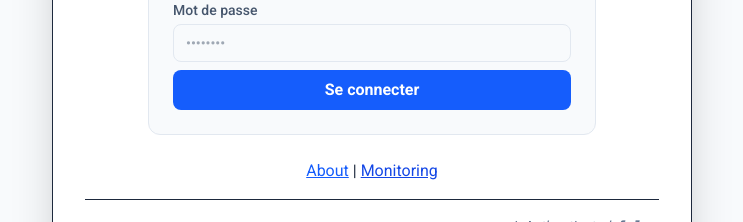
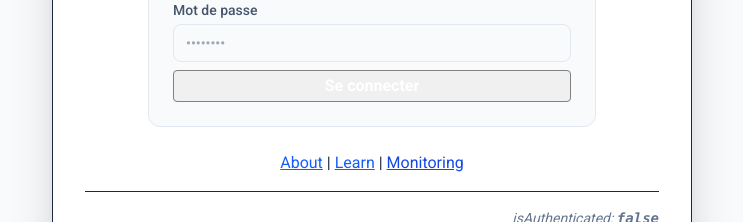
Before and after one commit to GrCOTE7/pyproject_template, a React (Vite) app in the folder frontend/: page / in a window 1280 px wide. Shown: the part 281-503 px from the top of the page, without its empty margins (268-1011 px from the left). Built offline with nearby package versions, Linux system fonts and the light colour scheme; no server answers.

Commit message:
add Learn page

```diff
--- a/frontend/src/App.jsx
+++ b/frontend/src/App.jsx
@@ -1,6 +1,6 @@
 import { useEffect, useState } from "react";
 import { Link } from "react-router-dom";
-import HelloWorld from "./Hello";
+import HelloWorld from "./components/Hello";
 import { useBackendStatus } from "./context/BackendContext";
 import {
   authFetch,
@@ -203,11 +203,13 @@ function App() {
             </button>
           </>
         )}
+
         {isAuthenticated ? (
           <div className="text-lg">
             <HelloWorld />
           </div>
         ) : null}
+
         <div className="mt-6">
           <Link
             to="/about"
@@ -216,9 +218,17 @@ function App() {
             About
           </Link>
 
+          {" | "}
+
+          <Link
+            to="/learn"
+            className="text-blue-600 hover:text-black underline"
+          >
+            Learn
+          </Link>
+
           {isAuthenticated && isAdmin && (
             <span className="mt-2">
-
               {" | "}
               <Link
                 to="/tasks"
--- /dev/null
+++ b/frontend/src/assets/styles.css
@@ -0,0 +1,11 @@
+@import url('https://fonts.googleapis.com/css2?family=Roboto:wght@400;500;700&display=swap');
+
+@import "tailwindcss";
+
+button {
+    border: 1px solid grey;
+    padding: .2rem .5rem;
+    border-radius: 0.25rem;
+    background-color: #f0f0f0;
+    cursor: pointer;
+}
--- a/frontend/src/Hello.jsx
+++ b/frontend/src/components/Hello.jsx
@@ -1,6 +1,6 @@
 import React, { useEffect, useState } from "react";
-import { useBackendStatus } from "./context/BackendContext";
-import { authFetch } from "./auth";
+import { useBackendStatus } from "../context/BackendContext";
+import { authFetch } from "../auth";
 
 const HelloWorld = () => {
   const [message, setMessage] = useState("");
--- a/frontend/src/index.css
+++ /dev/null
@@ -1,3 +0,0 @@
-@import url('https://fonts.googleapis.com/css2?family=Roboto:wght@400;500;700&display=swap');
-
-@import "tailwindcss";
--- a/frontend/src/main.jsx
+++ b/frontend/src/main.jsx
@@ -2,11 +2,12 @@ import { StrictMode } from "react";
 import { createRoot } from "react-dom/client";
 import { BrowserRouter, Route, Routes } from "react-router-dom";
 
-import "./index.css";
+import "./assets/styles.css";
 import App from "./App.jsx";
 import { BackendProvider } from "./context/BackendContext";
 
 import About from "./pages/About.jsx";
+import Learn from "./pages/Learn.jsx";
 import Monitoring from "./pages/Monitoring.jsx";
 import Tasks from "./pages/Tasks.jsx";
 import Teck from "./pages/Teck.jsx";
@@ -19,6 +20,7 @@ createRoot(document.getElementById("root")).render(
         <Routes>
           <Route path="/" element={<App />} />
           <Route path="/about" element={<About />} />
+          <Route path="/learn" element={<Learn />} />
           <Route path="/monitoring" element={<Monitoring />} />
           <Route path="/tasks" element={<Tasks />} />
           <Route path="/teck" element={<Teck />} />
--- /dev/null
+++ b/frontend/src/pages/Learn.jsx
@@ -0,0 +1,34 @@
+import { useEffect } from "react";
+import { Link } from "react-router-dom";
+import { setDocumentTitle } from "../utils/documentTitle";
+
+function About() {
+  useEffect(() => {
+    setDocumentTitle("Learn");
+  }, []);
+
+  function MyButton() {
+    return <button className="button">Je suis un bouton</button>;
+  }
+
+  return (
+    <main className="flex items-center justify-center min-h-screen bg-slate-50 text-slate-800 font-[Roboto]">
+      <section className="border max-w-2xl w-full mx-6 p-8 text-center bg-white rounded-2xl shadow-2xl">
+        <h1 className="text-3xl font-bold text-blue-600 mb-4">Learn</h1>
+        <p className="text-lg text-slate-600">Page de test</p>
+
+        <div className="mt-6">
+          <MyButton />
+        </div>
+
+        <div className="mt-6">
+          <Link to="/" className="text-blue-600 hover:text-blue-500 underline">
+            Retour à l'accueil
+          </Link>
+        </div>
+      </section>
+    </main>
+  );
+}
+
+export default About;
```
Also changed, not shown: 2 other files (tests, documents, lock files or other folders). Lines whose indentation alone changed are shown as unchanged.
